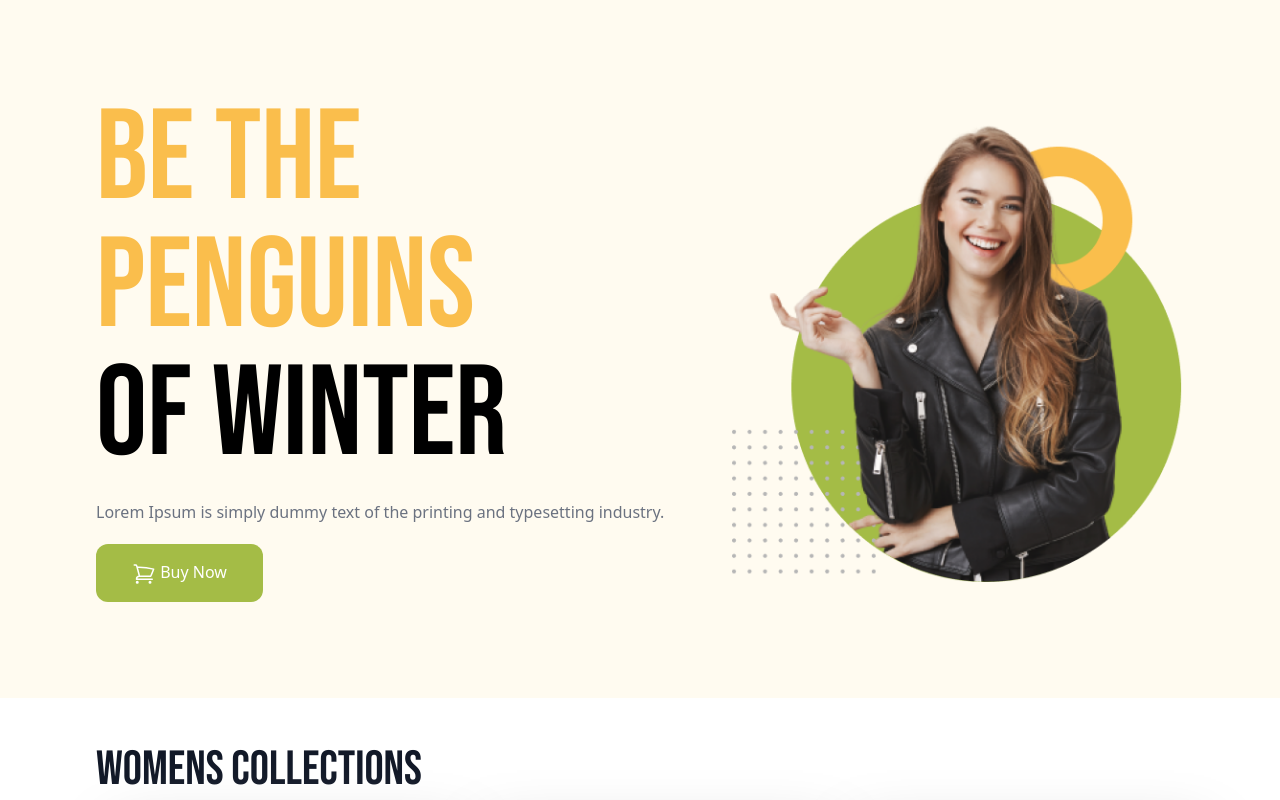
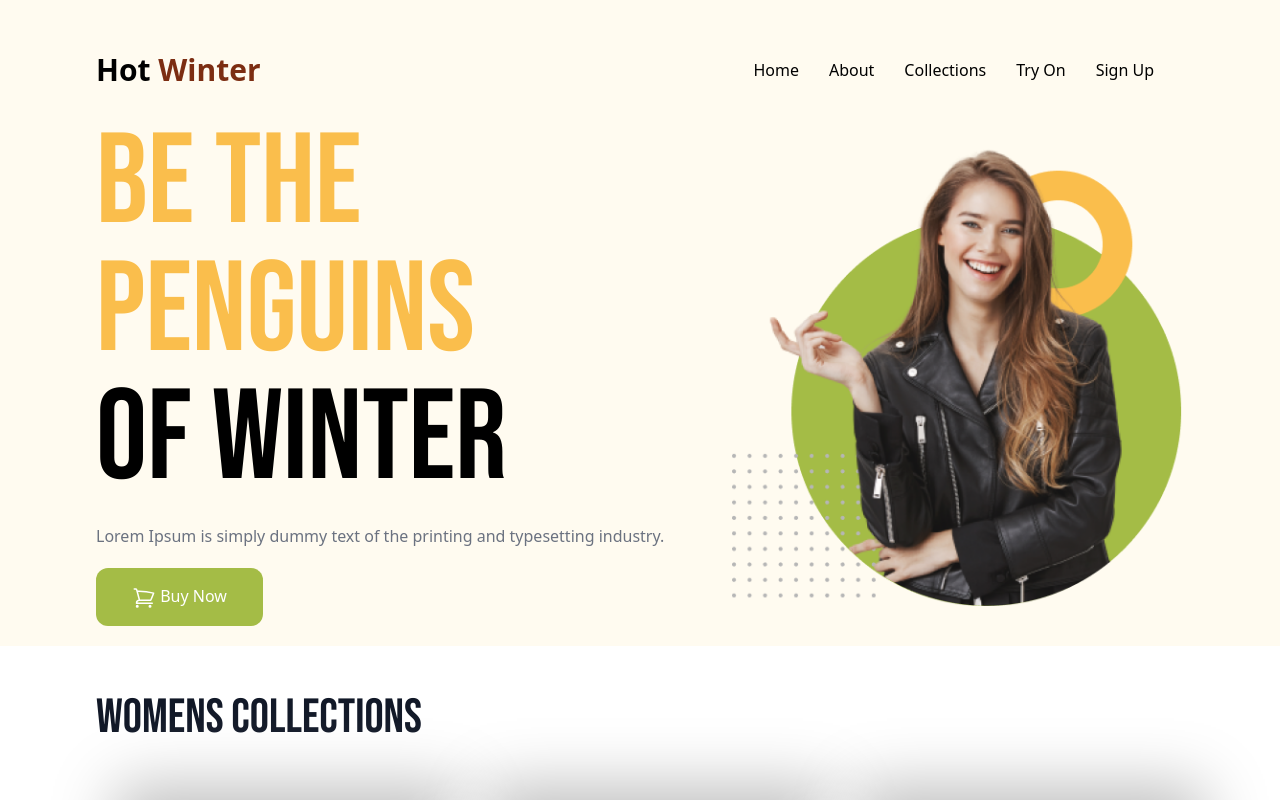
Before and after one commit to Sakib3602/inki-ponki-shop, a plain HTML site: page index.html in a window 1280 px wide. Shown: the top 800 px of the page. Drawn offline with nearby package versions, Linux system fonts and the light colour scheme.

Commit message:
add navbar

```diff
--- a/index.html
+++ b/index.html
@@ -26,7 +26,23 @@
     </style>
 </head>
 <body>
-    <header class="p-5 md:p-24 bg-[#FFFBF0]">
+    <header class="p-5 lg:pl-24 lg:pr-24  bg-[#FFFBF0]">
+
+        <nav class="w-[100%] h-[100px] flex justify-between items-center">
+            <h1 class="font-bold text-3xl">Hot <span class="text-orange-900">Winter</span></h1>
+            <!-- =============================================================================problem -->
+            <ul class="hidden sm:flex">
+                <li class="mr-[30px]"><a href="home">Home</a></li>
+                <li class="mr-[30px]"><a href="about">About</a></li>
+                <li class="mr-[30px]"><a href="collections">Collections</a></li>
+                <li class="mr-[30px]"><a href="try">Try On</a></li>
+                <li class="mr-[30px]"><a href="log">Sign Up</a></li>
+            </ul>
+            <svg xmlns="http://www.w3.org/2000/svg" fill="none" viewBox="0 0 24 24" stroke-width="2.5" stroke="currentColor" class="w-8 h-8 flex lg:hidden ">
+                <path stroke-linecap="round" stroke-linejoin="round" d="M3.75 6.75h16.5M3.75 12h16.5m-16.5 5.25h16.5" />
+              </svg>
+
+        </nav>
 
         <div class="flex flex-col md:flex-row justify-between items-center">
             <div class="space-y-5">
```
